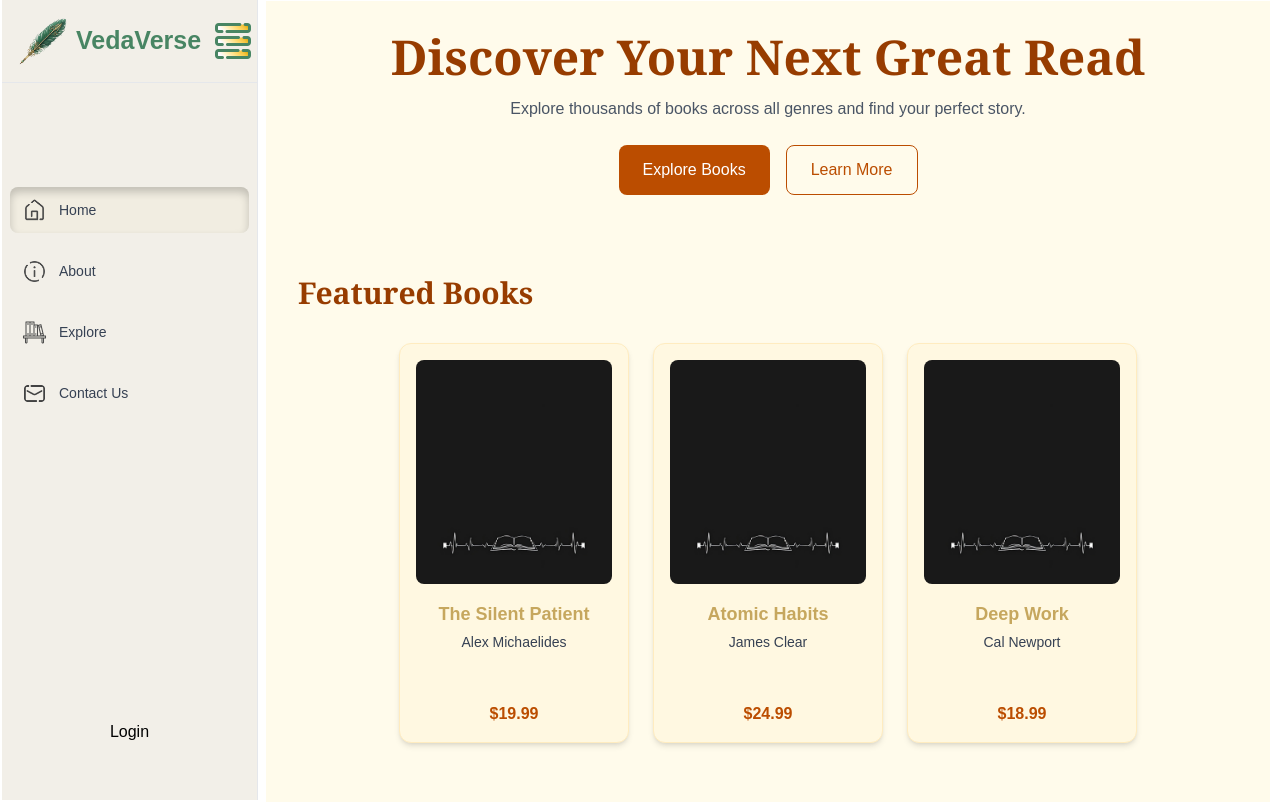
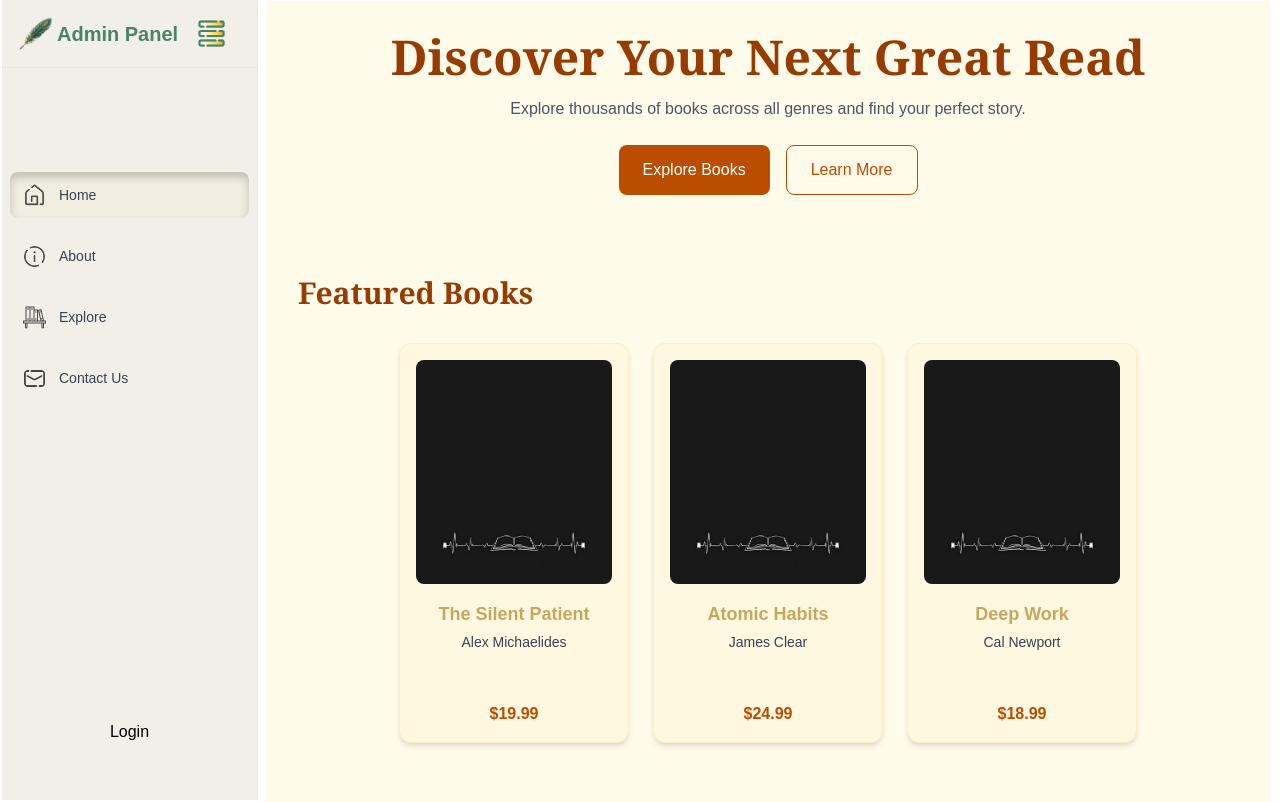
Before and after one commit to 82-Gaurab/veda-verse-web-app, a Next.js app: page / in a window 1280 px wide. Shown: the top 802 px of the page. Built offline with nearby package versions, Linux system fonts and the light colour scheme.

Commit message:
Create admin routes; Update sidebar; Update user table; remove header from page

```diff
--- a/app/(public)/_component/Sidebar.tsx
+++ b/app/(public)/_component/Sidebar.tsx
@@ -38,38 +38,44 @@ export default function Sidebar({ isCompact, setIsCompact }: SidebarProps) {
       >
         <div>
           <div className="p-4 border-b border-gray-200 ">
-            <div className="rounded flex items-center justify-center font-bold"></div>
+            <div
+              className="rounded flex items-center font-bold"
+              style={{ gap: isCompact ? "0" : "16px" }}
+            >
               <Link
-              href="/"
-              className="flex items-center gap-2"
-              style={{ justifyContent: isCompact ? "center" : "" }}
+                href="/admin"
+                className="flex items-center gap-1"
+                style={{
+                  justifyContent: isCompact ? "center" : "",
+                }}
               >
                 {isCompact ? null : (
                   <>
                     <Image
                       src="/icons/logo.png"
-                    height={isCompact ? 60 : 40}
-                    width={isCompact ? 40 : 50}
+                      height="40"
+                      width="35"
                       alt="logo"
                       style={{
                         transition: "all ease-in-out 0.35s",
                         cursor: "pointer",
                       }}
                     />
-                  <span className="font-semibold text-[#488563] text-[25px]">
-                    VedaVerse
+                    <span className="font-semibold text-[#488563] text-[20px]">
+                      Admin Panel
                     </span>
                   </>
                 )}
+              </Link>
               <Image
                 onClick={() => setIsCompact((prev) => !prev)}
                 src="/icons/menu.png"
                 height={isCompact ? 60 : 40}
-                width={isCompact ? 40 : 50}
+                width={isCompact ? 40 : 35}
                 alt="logo"
                 className="transition-all ease-in-out duration-300 cursor-pointer"
               />
-            </Link>
+            </div>
           </div>
 
           <nav className="p-2 mt-24 space-y-1 flex flex-col gap-3">
--- a/app/admin/_components/Sidebar.tsx
+++ b/app/admin/_components/Sidebar.tsx
@@ -12,7 +12,7 @@ const ADMIN_LINKS = [
   { href: "/admin/books", label: "Books", id: "books" },
   { href: "/admin/orders", label: "Orders", id: "order" },
   { href: "/admin/categories", label: "Categories", id: "category" },
-  { href: "/admin/reviews", label: "Reviews", id: "review" },
+  { href: "/admin/messages", label: "Messages", id: "message" },
   { href: "/admin/inventory", label: "Inventory", id: "inventory" },
 ];
 
--- /dev/null
+++ b/app/admin/books/page.tsx
@@ -0,0 +1,3 @@
+export default function Page() {
+  return <div>Books</div>;
+}
--- /dev/null
+++ b/app/admin/categories/page.tsx
@@ -0,0 +1,3 @@
+export default function Page() {
+  return <div>Categories</div>;
+}
--- /dev/null
+++ b/app/admin/inventory/page.tsx
@@ -0,0 +1,3 @@
+export default function Page() {
+  return <div>Inventory</div>;
+}
--- a/app/admin/layout.tsx
+++ b/app/admin/layout.tsx
@@ -1,7 +1,6 @@
 "use client";
 
 import { AuthProvider } from "@/context/AuthContext";
-import Header from "./_components/Header";
 
 export default function Layout({ children }: { children: React.ReactNode }) {
   return (
@@ -9,9 +8,6 @@ export default function Layout({ children }: { children: React.ReactNode }) {
       <div className="flex w-full min-h-screen">
         <div className="page-wrapper flex w-full">
           <div className="w-full bg-background">
-            {/* Top Header  */}
-            <Header />
-            {/* Body Content  */}
             <main className="mx-auto max-w-7xl px-4 sm:px-6 lg:px-8 p-2">
               {children}
             </main>
--- /dev/null
+++ b/app/admin/messages/page.tsx
@@ -0,0 +1,28 @@
+import { handleGetAllMessages } from "@/lib/action/admin/message-action";
+import DisplayMessageTable from "./_components/DisplayMessageTable";
+
+export default async function Page({
+  searchParams,
+}: {
+  searchParams: Promise<{ [key: string]: string | string[] | undefined }>;
+}) {
+  const params = await searchParams;
+  const page = (params.page as string) || "1";
+  const size = (params.size as string) || "5";
+  const search = (params.search as string) || "";
+
+  const response = await handleGetAllMessages(page, size, search as string);
+
+  if (!response.success) {
+    throw new Error(response.message || "Failed to load users");
+  }
+  return (
+    <div>
+      <DisplayMessageTable
+        messages={response.data}
+        pagination={response.pagination}
+        search={search}
+      />
+    </div>
+  );
+}
--- a/app/admin/users/_components/DisplayUserTable.tsx
+++ b/app/admin/users/_components/DisplayUserTable.tsx
@@ -38,7 +38,7 @@ const DisplayUserTable = ({
       <Link
         key="prev"
         className={`px-3 py-1 border rounded-md
-                    ${currentPage === 1 ? "bg-gray-200 text-gray-400 cursor-not-allowed pointer-events-none" : "bg-white text-blue-500 hover:bg-blue-100"}`}
+                    ${currentPage === 1 ? "bg-gray-200 text-black cursor-not-allowed pointer-events-none" : "bg-white text-blue-500 hover:bg-blue-100"}`}
         href={currentPage === 1 ? "#" : prevHref}
       >
         Previous
@@ -120,7 +120,7 @@ const DisplayUserTable = ({
       <Link
         key="next"
         className={`px-3 py-1 border rounded-md
-                    ${currentPage === totalPages ? "bg-gray-200 text-gray-400 cursor-not-allowed pointer-events-none" : "bg-white text-blue-500 hover:bg-blue-100"}`}
+                    ${currentPage === totalPages ? "bg-gray-200 text-black cursor-not-allowed pointer-events-none" : "bg-white text-blue-500 hover:bg-blue-100"}`}
         href={currentPage === totalPages ? "#" : nextHref}
       >
         Next
@@ -142,7 +142,7 @@ const DisplayUserTable = ({
     }
   };
   return (
-    <div className="mt-6 border border-gray-200 dark:border-gray-700 rounded-lg overflow-hidden">
+    <div className="mt-6 border border-gray-700 rounded-lg overflow-hidden">
       <DeleteModal
         isOpen={deleteId}
         onClose={() => setDeleteId(null)}
@@ -151,7 +151,7 @@ const DisplayUserTable = ({
         description="Are you sure you want to delete this item? This action cannot be undone."
       />
 
-      <div className="p-4 bg-gray-50 dark:bg-gray-800">
+      <div className="p-4 bg-gray-800">
         <input
           type="text"
           value={searchTerm}
@@ -172,34 +172,32 @@ const DisplayUserTable = ({
         </button>
       </div>
       <table className="w-full table-auto border-collapse">
-        <thead className="bg-gray-50 dark:bg-gray-800">
+        <thead className="bg-gray-800">
           <tr>
-            <th className="px-4 py-2 text-left text-sm font-medium text-gray-500 dark:text-gray-400">
+            <th className="px-4 py-2 text-left text-sm font-medium text-gray-400">
               ID
             </th>
-            <th className="px-4 py-2 text-left text-sm font-medium text-gray-500 dark:text-gray-400">
+            <th className="px-4 py-2 text-left text-sm font-medium text-gray-400">
               Image
             </th>
-            <th className="px-4 py-2 text-left text-sm font-medium text-gray-500 dark:text-gray-400">
+            <th className="px-4 py-2 text-left text-sm font-medium text-gray-400">
               Name
             </th>
-            <th className="px-4 py-2 text-left text-sm font-medium text-gray-500 dark:text-gray-400">
+            <th className="px-4 py-2 text-left text-sm font-medium text-gray-400">
               Email
             </th>
-            <th className="px-4 py-2 text-left text-sm font-medium text-gray-500 dark:text-gray-400">
+            <th className="px-4 py-2 text-left text-sm font-medium text-gray-400">
               Role
             </th>
-            <th className="px-4 py-2 text-left text-sm font-medium text-gray-500 dark:text-gray-400">
+            <th className="px-4 py-2 text-left text-sm font-medium text-gray-400">
               Actions
             </th>
           </tr>
         </thead>
-        <tbody className="bg-white dark:bg-gray-900 divide-y divide-gray-200 dark:divide-gray-700">
+        <tbody className="bg-gray-900 divide-y divide-gray-700">
           {users.map((user) => (
             <tr key={user._id}>
-              <td className="px-4 py-2 text-sm text-gray-700 dark:text-gray-300">
-                {user._id}
-              </td>
+              <td className="px-4 py-2 text-sm text-gray-300">{user._id}</td>
               <td className="px-4 py-2">
                 {user.profilePicture ? (
                   <img
@@ -250,8 +248,8 @@ const DisplayUserTable = ({
         </tbody>
       </table>
       {/* Pagination */}
-      <div className="p-4 flex justify-between items-center bg-gray-50 dark:bg-gray-800">
-        <div className="text-sm text-gray-700 dark:text-gray-300">
+      <div className="p-4 flex justify-between items-center bg-gray-800">
+        <div className="text-sm text-gray-300">
           Page {pagination.page} of {pagination.totalPages}
         </div>
         <div className="space-x-2">{makePagination()}</div>
```
Also changed, not shown: public/icons/message.png (renamed from public/icons/review.png). Lines whose indentation alone changed are shown as unchanged.
